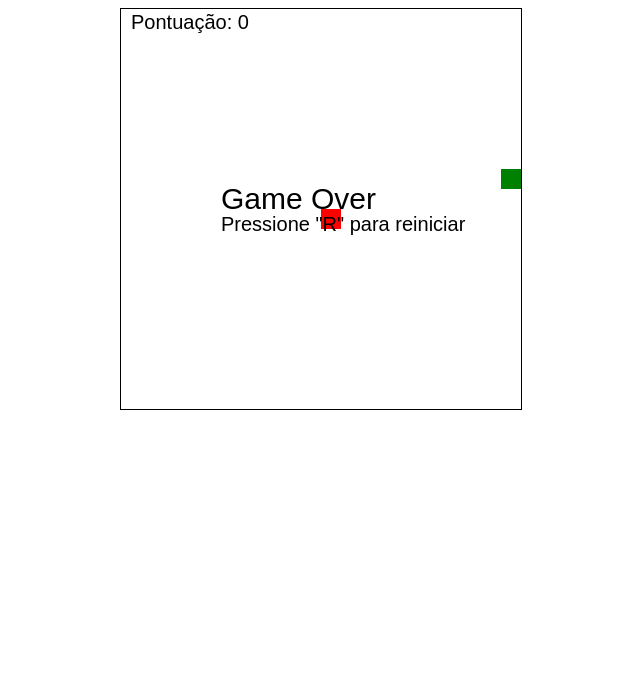
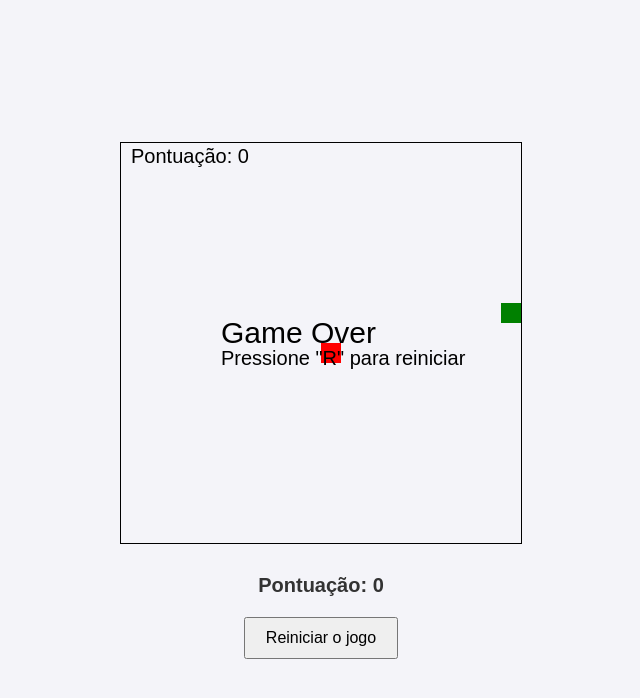
Before and after one commit to GuiDzwieleski/snake-game, a plain HTML site: page index.html in a window 1280 px wide. Shown: the whole page, without its empty margins (319-959 px from the left). Drawn offline with Linux system fonts and the light colour scheme.

Commit message:
Adicionei um botão para reiniciar e uma tabela de pontos, mas estou tendo alguns problemas

```diff
--- a/index.html
+++ b/index.html
@@ -4,13 +4,24 @@
     <meta charset="UTF-8">
     <meta name="viewport" content="width=device-width, initial-scale=1.0">
     <title>Snake Game</title>
+    <link rel="stylesheet" href="style.css">
     <style>
         canvas { border: 1px solid black; margin: 0 auto; display: block; }
     </style>
 </head>
 <body>
 
+    <!-- Canvas para o jogo -->
     <canvas id="gameCanvas" width="400" height="400"></canvas>
+
+    <!-- Painel de pontuação -->
+     <div id="scorePanel">
+        Pontuação: <span id="score">0</span>
+     </div>
+
+     <!-- Botão para reiniciar o jogo -->
+      <button onclick="restartGame()">Reiniciar o jogo</button>
+
     <script src="snake.js"></script>
 
 </body>
--- a/snake.js
+++ b/snake.js
@@ -104,6 +104,11 @@ function gameLoop() {
     gameInterval = setTimeout(gameLoop, 100); // Armazenando o temporizador em uma variável
 }
 
+// Função para atualizar o painel de pontuação
+function updateScore() {
+    document.getElementById('score').innerText = score;
+}
+
 // Função para reiniciar o jogo
 function restartGame() {
     // Resetando o estado do jogo
--- /dev/null
+++ b/style.css
@@ -0,0 +1,48 @@
+/* Estilos gerais para o site */
+
+body {
+
+    font-family: Arial, sans-serif;
+    margin: 0;
+    padding: 0;
+    background-color: #f4f4f9;
+    color: #333;
+    display: flex;
+    flex-direction: column;
+    align-items: center;
+    justify-content: center;
+    height: 100vh;
+
+}
+
+#gameCanvas {
+
+    border: 1px solid #000;
+    margin-bottom: 20px;
+
+}
+
+/* Painel de Pontuação */
+#scorePanel {
+
+    font-size: 20px;
+    font-weight: bold;
+    margin-top: 10px;
+
+}
+
+/* Estilos de botão */
+button {
+
+    padding: 10px 20px;
+    font-size: 16px;
+    cursor: pointer;
+    margin-top: 20px;
+
+}
+
+button:hover {
+
+    background-color: #ddd;
+
+}
```
